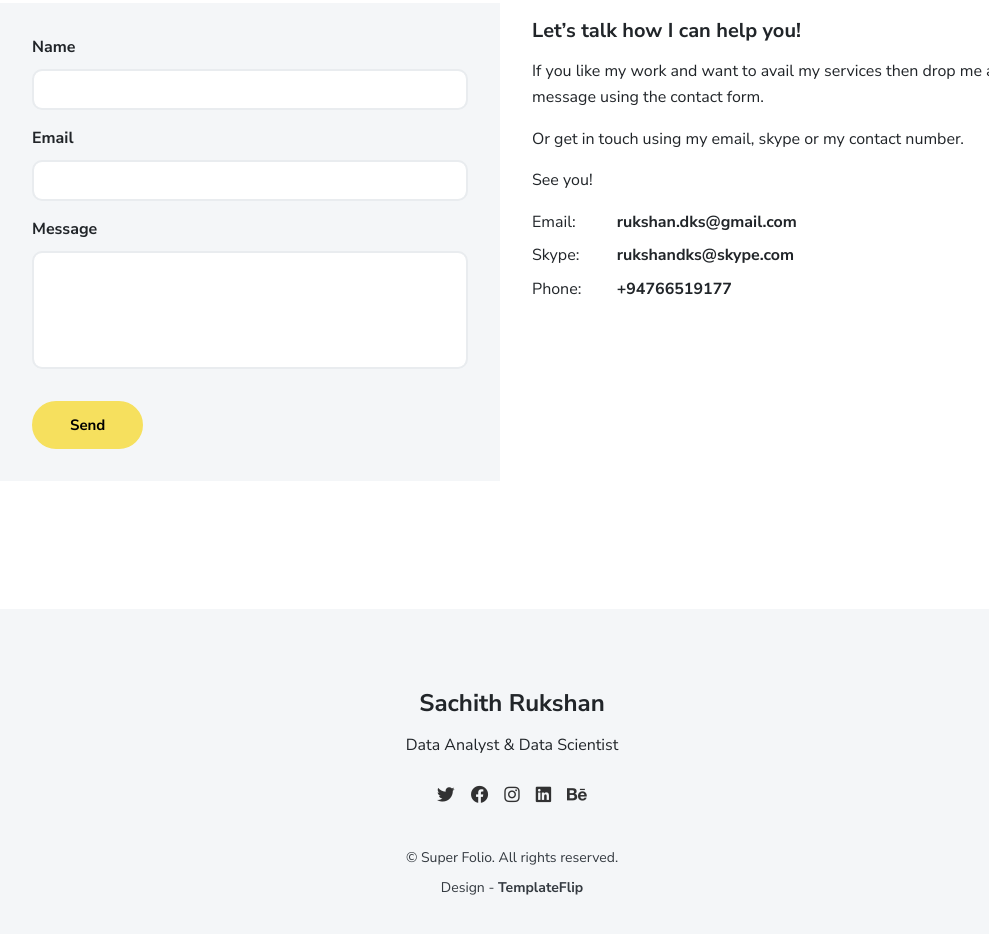
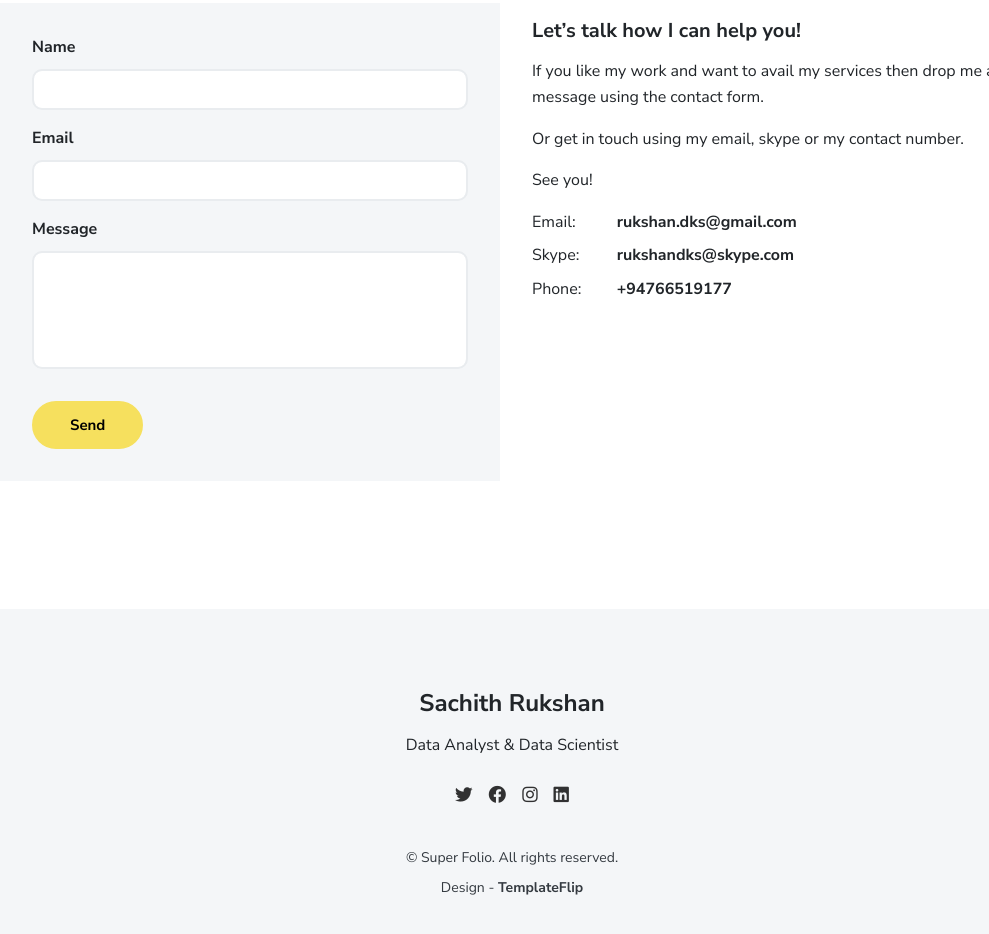
Before and after one commit to DksRukshan/resume-web-site, a plain HTML site: page index.html in a window 1280 px wide. Shown: the part 1404-2338 px from the top of the page, without its empty margins (128-1117 px from the left). Drawn offline with Linux system fonts and the light colour scheme.

Commit message:
changes 09.15 5.34

```diff
--- a/index.html
+++ b/index.html
@@ -466,11 +466,10 @@
       <div class="social-nav">
         <nav role="navigation">
           <ul class="nav justify-content-center">
-            <li class="nav-item"><a class="nav-link" href="https://twitter.com/templateflip" title="Twitter"><i class="fab fa-twitter"></i><span class="menu-title sr-only">Twitter</span></a></li>
-            <li class="nav-item"><a class="nav-link" href="https://www.facebook.com/templateflip" title="Facebook"><i class="fab fa-facebook"></i><span class="menu-title sr-only">Facebook</span></a></li>
-            <li class="nav-item"><a class="nav-link" href="https://www.instagram.com/templateflip" title="Instagram"><i class="fab fa-instagram"></i><span class="menu-title sr-only">Instagram</span></a></li>
-            <li class="nav-item"><a class="nav-link" href="https://www.linkedin.com/" title="LinkedIn"><i class="fab fa-linkedin"></i><span class="menu-title sr-only">LinkedIn</span></a></li>
-            <li class="nav-item"><a class="nav-link" href="https://www.behance.net/templateflip" title="Behance"><i class="fab fa-behance"></i><span class="menu-title sr-only">Behance</span></a></li>
+            <li class="nav-item"><a class="nav-link" href="https://twitter.com/dks_rukshan" title="Twitter"><i class="fab fa-twitter"></i><span class="menu-title sr-only">Twitter</span></a></li>
+                  <li class="nav-item"><a class="nav-link" href="https://www.facebook.com/profile.php?id=100009827568391" title="Facebook"><i class="fab fa-facebook"></i><span class="menu-title sr-only">Facebook</span></a></li>
+                  <li class="nav-item"><a class="nav-link" href="https://www.instagram.com/rukshandks/" title="Instagram"><i class="fab fa-instagram"></i><span class="menu-title sr-only">Instagram</span></a></li>
+                  <li class="nav-item"><a class="nav-link" href="www.linkedin.com/in/sachith-rukshan" title="LinkedIn"><i class="fab fa-linkedin"></i><span class="menu-title sr-only">LinkedIn</span></a></li>
           </ul>
         </nav>
       </div>
```
